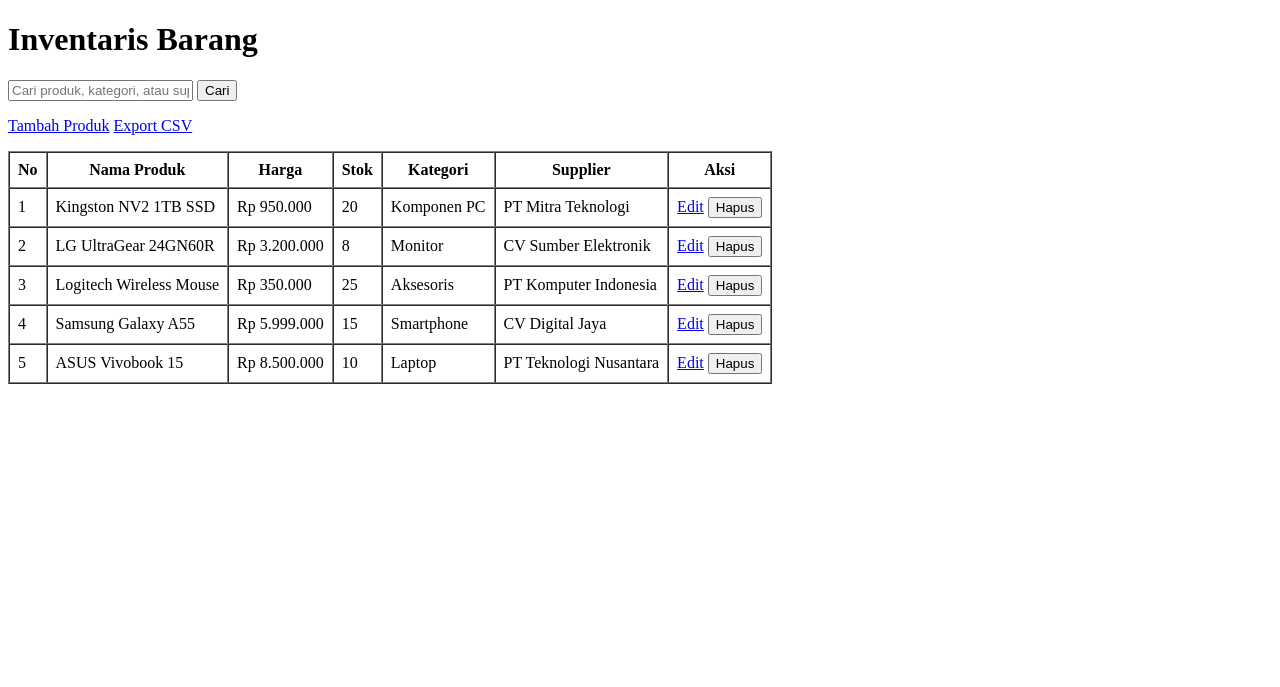
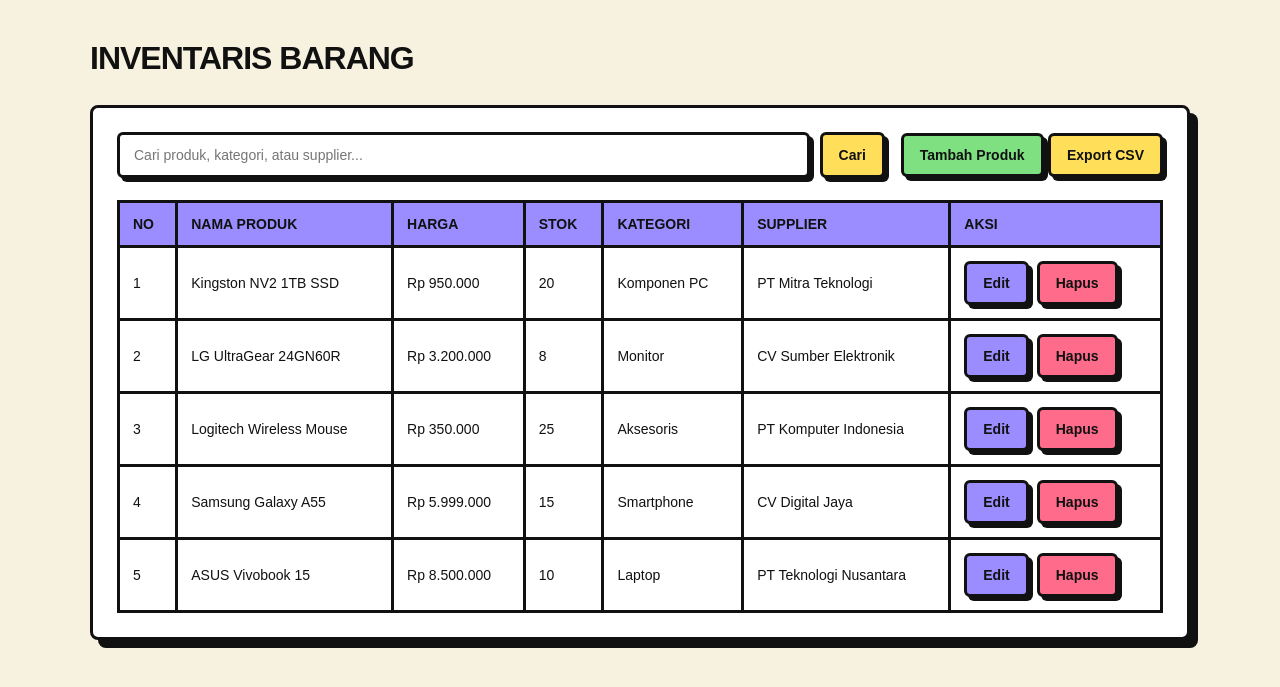
Before and after one commit to Moreyartea/TugasWeb-Pertemuan8-CRUD, a PHP site: page / in a window 1280 px wide. Shown: the top 687 px of the page. Run offline with PHP 8.4, Linux system fonts and the light colour scheme; data comes from the database, SQL or seed files in the repository.

Commit message:
style: add neubrutalism interface

```diff
--- /dev/null
+++ b/assets/style.css
@@ -0,0 +1,268 @@
+* {
+    box-sizing: border-box;
+}
+
+body {
+    margin: 0;
+    font-family: Arial, sans-serif;
+    background: #f7f1df;
+    color: #111111;
+}
+
+.container {
+    width: min(1100px, calc(100% - 32px));
+    margin: 40px auto;
+}
+
+.header {
+    display: flex;
+    justify-content: space-between;
+    align-items: center;
+    gap: 20px;
+    margin-bottom: 28px;
+}
+
+.header h1 {
+    margin: 0;
+    font-size: 32px;
+    font-weight: 900;
+    text-transform: uppercase;
+    letter-spacing: -1px;
+}
+
+.card {
+    background: #ffffff;
+    border: 3px solid #111111;
+    border-radius: 8px;
+    padding: 24px;
+    box-shadow: 8px 8px 0 #111111;
+}
+
+.toolbar {
+    display: flex;
+    justify-content: space-between;
+    align-items: center;
+    gap: 16px;
+    margin-bottom: 22px;
+    flex-wrap: wrap;
+}
+
+.search-form {
+    display: flex;
+    gap: 10px;
+    flex: 1;
+    min-width: 280px;
+}
+
+input,
+select {
+    width: 100%;
+    padding: 12px 14px;
+    border: 3px solid #111111;
+    border-radius: 6px;
+    font-size: 14px;
+    background: #ffffff;
+    color: #111111;
+    outline: none;
+    box-shadow: 4px 4px 0 #111111;
+}
+
+input:focus,
+select:focus {
+    background: #fff59d;
+}
+
+.search-form input {
+    flex: 1;
+}
+
+button,
+.btn {
+    display: inline-block;
+    padding: 11px 16px;
+    border: 3px solid #111111;
+    border-radius: 6px;
+    font-size: 14px;
+    font-weight: 800;
+    text-decoration: none;
+    cursor: pointer;
+    background: #ffde59;
+    color: #111111;
+    box-shadow: 4px 4px 0 #111111;
+    transition: transform 0.1s ease, box-shadow 0.1s ease;
+}
+
+button:hover,
+.btn:hover {
+    transform: translate(2px, 2px);
+    box-shadow: 2px 2px 0 #111111;
+}
+
+button:active,
+.btn:active {
+    transform: translate(4px, 4px);
+    box-shadow: none;
+}
+
+.btn-secondary {
+    background: #9b8cff;
+}
+
+.btn-danger {
+    background: #ff6b8a;
+}
+
+.btn-success {
+    background: #7ee081;
+}
+
+table {
+    width: 100%;
+    border-collapse: separate;
+    border-spacing: 0;
+    border: 3px solid #111111;
+    background: #ffffff;
+}
+
+th,
+td {
+    padding: 13px;
+    text-align: left;
+    border-right: 3px solid #111111;
+    border-bottom: 3px solid #111111;
+}
+
+th:last-child,
+td:last-child {
+    border-right: 0;
+}
+
+tbody tr:last-child td {
+    border-bottom: 0;
+}
+
+th {
+    background: #9b8cff;
+    font-size: 14px;
+    font-weight: 900;
+    text-transform: uppercase;
+}
+
+td {
+    font-size: 14px;
+    background: #ffffff;
+}
+
+tbody tr:hover td {
+    background: #fff59d;
+}
+
+.actions {
+    display: flex;
+    gap: 8px;
+    align-items: center;
+}
+
+.actions form {
+    margin: 0;
+}
+
+.flash {
+    padding: 14px 16px;
+    margin-bottom: 22px;
+    border: 3px solid #111111;
+    border-radius: 6px;
+    background: #7ee081;
+    color: #111111;
+    font-weight: 700;
+    box-shadow: 5px 5px 0 #111111;
+}
+
+.flash-error {
+    background: #ff6b8a;
+}
+
+.form-group {
+    margin-bottom: 20px;
+}
+
+.form-group label {
+    display: block;
+    margin-bottom: 8px;
+    font-weight: 900;
+    font-size: 14px;
+    text-transform: uppercase;
+}
+
+.form-actions {
+    display: flex;
+    gap: 10px;
+    margin-top: 24px;
+}
+
+.pagination {
+    display: flex;
+    justify-content: center;
+    align-items: center;
+    gap: 14px;
+    margin-top: 26px;
+}
+
+.pagination a {
+    padding: 9px 14px;
+    border: 3px solid #111111;
+    border-radius: 6px;
+    background: #ffde59;
+    color: #111111;
+    font-weight: 800;
+    text-decoration: none;
+    box-shadow: 4px 4px 0 #111111;
+}
+
+.pagination a:hover {
+    transform: translate(2px, 2px);
+    box-shadow: 2px 2px 0 #111111;
+}
+
+.pagination span {
+    font-size: 14px;
+    font-weight: 800;
+}
+
+.empty {
+    text-align: center;
+    padding: 24px;
+    color: #111111;
+    font-weight: 700;
+}
+
+@media (max-width: 768px) {
+    .container {
+        width: min(100% - 20px, 1100px);
+        margin: 20px auto;
+    }
+
+    .header {
+        align-items: flex-start;
+        flex-direction: column;
+    }
+
+    .header h1 {
+        font-size: 26px;
+    }
+
+    .search-form {
+        width: 100%;
+        min-width: 0;
+    }
+
+    .card {
+        padding: 16px;
+        box-shadow: 5px 5px 0 #111111;
+        overflow-x: auto;
+    }
+
+    table {
+        min-width: 800px;
+    }
+}
--- a/index.php
+++ b/index.php
@@ -101,35 +101,49 @@ unset($_SESSION['flash']);
     <meta charset="UTF-8">
     <meta name="viewport" content="width=device-width, initial-scale=1.0">
     <title>Inventaris Barang</title>
+    <link rel="stylesheet" href="assets/style.css">
 </head>
 <body>
 
+    <div class="container">
+
+        <div class="header">
             <h1>Inventaris Barang</h1>
+        </div>
 
         <?php if ($flash): ?>
-        <p><?= htmlspecialchars($flash['message']) ?></p>
+            <div class="flash <?= $flash['type'] === 'error' ? 'flash-error' : '' ?>">
+                <?= htmlspecialchars($flash['message']) ?>
+            </div>
         <?php endif; ?>
 
-    <form method="GET" action="index.php">
+        <div class="card">
+
+            <div class="toolbar">
+
+                <form method="GET" action="index.php" class="search-form">
                     <input
                         type="text"
                         name="search"
                         placeholder="Cari produk, kategori, atau supplier..."
                         value="<?= htmlspecialchars($search) ?>"
                     >
+
                     <button type="submit">Cari</button>
 
                     <?php if ($search !== ''): ?>
-            <a href="index.php">Reset</a>
+                        <a href="index.php" class="btn btn-secondary">Reset</a>
                     <?php endif; ?>
                 </form>
 
-    <p>
-        <a href="create.php">Tambah Produk</a>
-        <a href="export.php">Export CSV</a>
-    </p>
+                <div>
+                    <a href="create.php" class="btn btn-success">Tambah Produk</a>
+                    <a href="export.php" class="btn">Export CSV</a>
+                </div>
 
-    <table border="1" cellpadding="8" cellspacing="0">
+            </div>
+
+            <table>
                 <thead>
                     <tr>
                         <th>No</th>
@@ -141,27 +155,52 @@ unset($_SESSION['flash']);
                         <th>Aksi</th>
                     </tr>
                 </thead>
+
                 <tbody>
                     <?php if (!$products): ?>
                         <tr>
-                    <td colspan="7">Data produk tidak ditemukan.</td>
+                            <td colspan="7" class="empty">
+                                Data produk tidak ditemukan.
+                            </td>
                         </tr>
                     <?php else: ?>
                         <?php foreach ($products as $index => $product): ?>
                             <tr>
                                 <td><?= $offset + $index + 1 ?></td>
-                        <td><?= htmlspecialchars($product['name']) ?></td>
-                        <td>Rp <?= number_format((float) $product['price'], 0, ',', '.') ?></td>
-                        <td><?= htmlspecialchars((string) $product['stock']) ?></td>
-                        <td><?= htmlspecialchars($product['category_name']) ?></td>
-                        <td><?= htmlspecialchars($product['supplier_name']) ?></td>
+
                                 <td>
-                            <a href="edit.php?id=<?= (int) $product['id'] ?>">Edit</a>
+                                    <?= htmlspecialchars($product['name']) ?>
+                                </td>
+
+                                <td>
+                                    Rp <?= number_format((float) $product['price'], 0, ',', '.') ?>
+                                </td>
+
+                                <td>
+                                    <?= htmlspecialchars((string) $product['stock']) ?>
+                                </td>
+
+                                <td>
+                                    <?= htmlspecialchars($product['category_name']) ?>
+                                </td>
+
+                                <td>
+                                    <?= htmlspecialchars($product['supplier_name']) ?>
+                                </td>
+
+                                <td>
+                                    <div class="actions">
+
+                                        <a
+                                            href="edit.php?id=<?= (int) $product['id'] ?>"
+                                            class="btn btn-secondary"
+                                        >
+                                            Edit
+                                        </a>
 
                                         <form
                                             method="POST"
                                             action="delete.php"
-                                style="display: inline;"
                                             onsubmit="return confirm('Apakah Anda yakin ingin menghapus produk ini?');"
                                         >
                                             <input
@@ -169,8 +208,16 @@ unset($_SESSION['flash']);
                                                 name="id"
                                                 value="<?= (int) $product['id'] ?>"
                                             >
-                                <button type="submit">Hapus</button>
+
+                                            <button
+                                                type="submit"
+                                                class="btn btn-danger"
+                                            >
+                                                Hapus
+                                            </button>
                                         </form>
+
+                                    </div>
                                 </td>
                             </tr>
                         <?php endforeach; ?>
@@ -179,9 +226,12 @@ unset($_SESSION['flash']);
             </table>
 
             <?php if ($totalPages > 1): ?>
-        <div>
+                <div class="pagination">
+
                     <?php if ($page > 1): ?>
-                <a href="?page=<?= $page - 1 ?>&search=<?= urlencode($search) ?>">
+                        <a
+                            href="?page=<?= $page - 1 ?>&search=<?= urlencode($search) ?>"
+                        >
                             Sebelumnya
                         </a>
                     <?php endif; ?>
@@ -191,12 +241,19 @@ unset($_SESSION['flash']);
                     </span>
 
                     <?php if ($page < $totalPages): ?>
-                <a href="?page=<?= $page + 1 ?>&search=<?= urlencode($search) ?>">
+                        <a
+                            href="?page=<?= $page + 1 ?>&search=<?= urlencode($search) ?>"
+                        >
                             Berikutnya
                         </a>
                     <?php endif; ?>
+
                 </div>
             <?php endif; ?>
 
+        </div>
+
+    </div>
+
 </body>
 </html>
```
Also changed, not shown: create.php (+44 -11 lines), edit.php (+44 -11 lines). Lines whose indentation alone changed are shown as unchanged.
